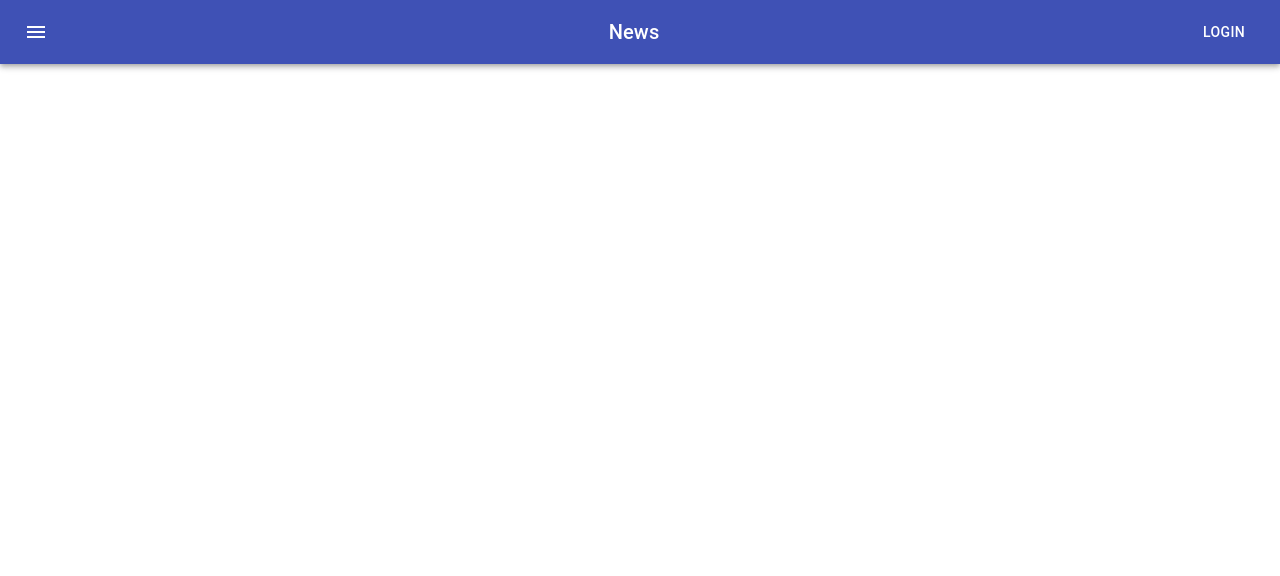
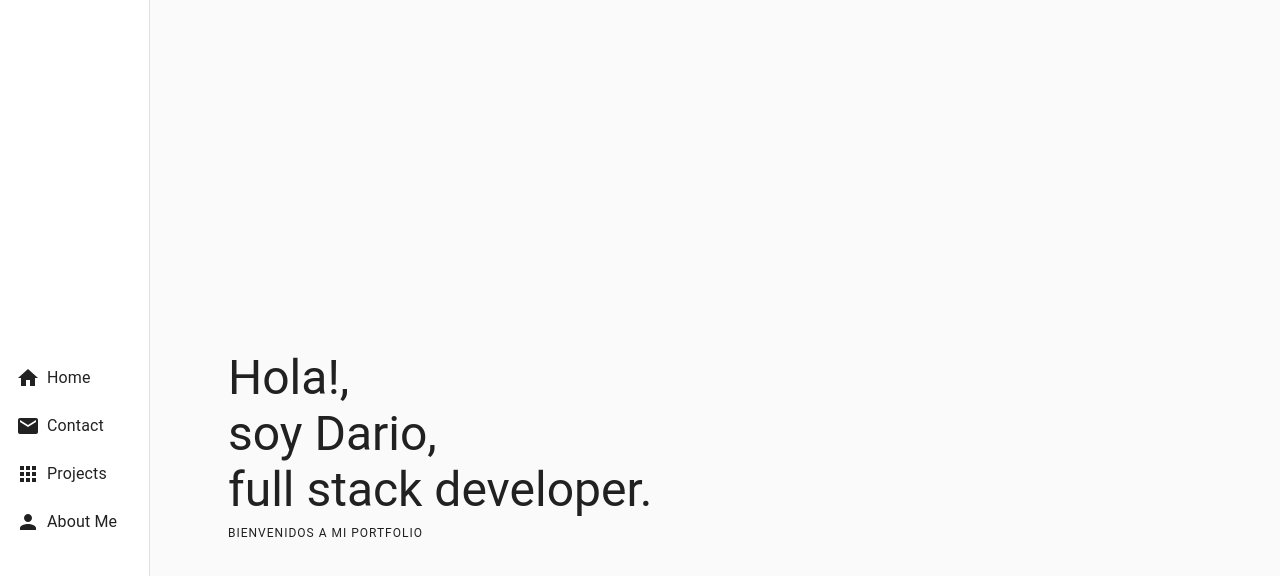
Before and after one commit to dariovelazquez7/Portfolio, a React (Create React App) app: page / in a window 1280 px wide. Shown: the top 576 px of the page. Built offline with nearby package versions, Linux system fonts and the light colour scheme.

Commit message:
primeros aspectos

```diff
--- a/src/components/Home/Home.tsx
+++ b/src/components/Home/Home.tsx
@@ -1,46 +1,119 @@
 import React from 'react';
-import { createStyles, makeStyles, Theme } from '@material-ui/core/styles';
-import AppBar from '@material-ui/core/AppBar';
-import Toolbar from '@material-ui/core/Toolbar';
+import { createStyles, Theme, makeStyles } from '@material-ui/core/styles';
+import Drawer from '@material-ui/core/Drawer';
+import CssBaseline from '@material-ui/core/CssBaseline';
+import List from '@material-ui/core/List';
 import Typography from '@material-ui/core/Typography';
-import Button from '@material-ui/core/Button';
-import IconButton from '@material-ui/core/IconButton';
-import MenuIcon from '@material-ui/icons/Menu';
+import ListItem from '@material-ui/core/ListItem';
+import ListItemText from '@material-ui/core/ListItemText';
+import EmailIcon from '@material-ui/icons/Email';
+import HomeIcon from '@material-ui/icons/Home';
+import AppsIcon from '@material-ui/icons/Apps';
+import PersonIcon from '@material-ui/icons/Person';
+
+const drawerWidth = 150;
+const minAltura= 900
 
 const useStyles = makeStyles((theme: Theme) =>
   createStyles({
     root: {
-      flexGrow: 1,
+      display: 'flex',
+      alignItems: "center",
+      minHeight:minAltura,
     },
-    menuButton: {
-      marginRight: theme.spacing(2),
+    appBar: {
+      width: `calc(100% - ${drawerWidth}px)`,
+      marginLeft: drawerWidth,
     },
-    title: {
-      flexGrow: 1,
+    drawer: {
+      width: drawerWidth,
+      flexShrink: 0,
+
     },
+    drawerPaper: {
+      width: drawerWidth,
+    },
+    lista:{
+        display: 'flex',
+        justifyContent: "center",
+        flexDirection: "column",
+        minHeight:minAltura,
+
+
+    },
+    content: {
+      backgroundColor: theme.palette.background.default,
+      padding: theme.spacing(1),
+      textAlign: "initial",
+      marginLeft: "70px"
+    },
+    text:{
+        marginLeft:"7px"
+    }
   }),
 );
+
+function Home():JSX.Element {
+  const classes = useStyles();
+
+  return (
+    <div className={classes.root}>
+      <CssBaseline />
+      <Drawer
+        className={classes.drawer}
+        variant="permanent"
+        classes={{
+          paper: classes.drawerPaper,
+        }}
+        anchor="left"
+      >
+        <div />
+
+        <List className={classes.lista}>
+
+            <ListItem button>
+               <HomeIcon/>
+              <ListItemText primary={" Home"} className={classes.text}/>
+            </ListItem>
+            <ListItem button>
+               <EmailIcon/>
+              <ListItemText primary={" Contact"} className={classes.text}/>
+            </ListItem>
+            <ListItem button>
+               <AppsIcon/>
+              <ListItemText primary={" Projects"} className={classes.text}/>
+            </ListItem>
+            <ListItem button>
+               <PersonIcon/>
+              <ListItemText primary={" About Me"} className={classes.text}/>
+            </ListItem>
+        </List>
+
+
+      </Drawer>
+      <main className={classes.content}>
+        <div />
+        <Typography variant="h3" >
+          Hola!,
+        </Typography>
+        <Typography variant="h3" >
+          soy Dario,
+        </Typography>
+        <Typography variant="h3" >
+          full stack developer.
+        </Typography>
+        <Typography variant="overline">
+          Bienvenidos a mi portfolio
+        </Typography>
+
+      </main>
+    </div>
+  );
+}
 
 
 
 
-function Home():JSX.Element {
-    const classes = useStyles();
-    return (
-        <div className={classes.root}>
-        <AppBar position="static">
-          <Toolbar>
-            <IconButton edge="start" className={classes.menuButton} color="inherit" aria-label="menu">
-              <MenuIcon />
-            </IconButton>
-            <Typography variant="h6" className={classes.title}>
-              News
-            </Typography>
-            <Button color="inherit">Login</Button>
-          </Toolbar>
-        </AppBar>
-      </div>
-    )
-}
+
 
 export default Home
```
